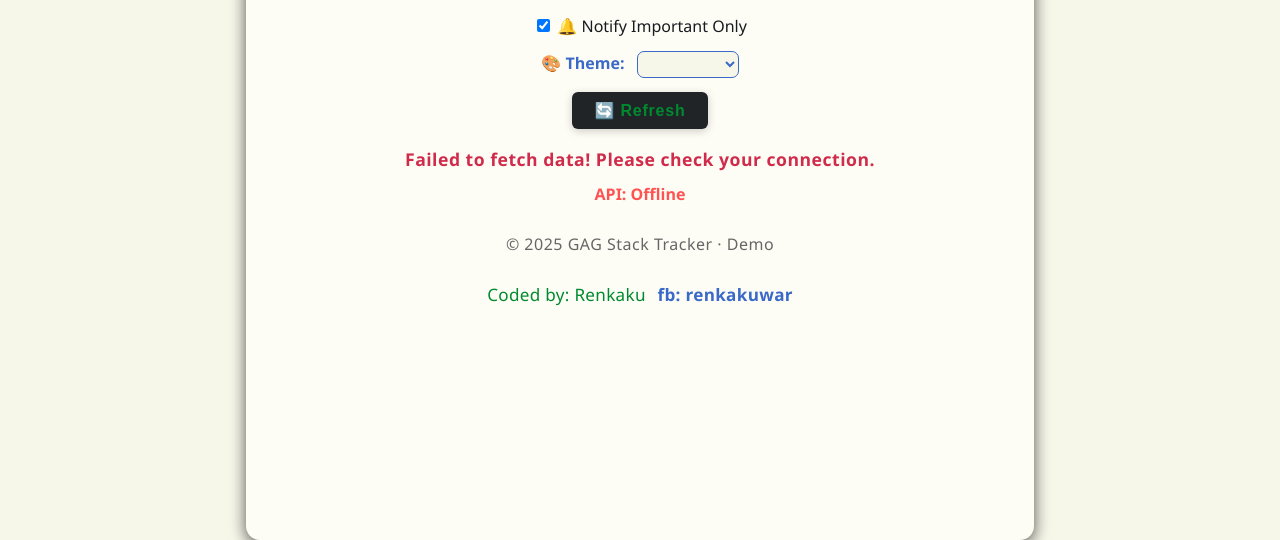
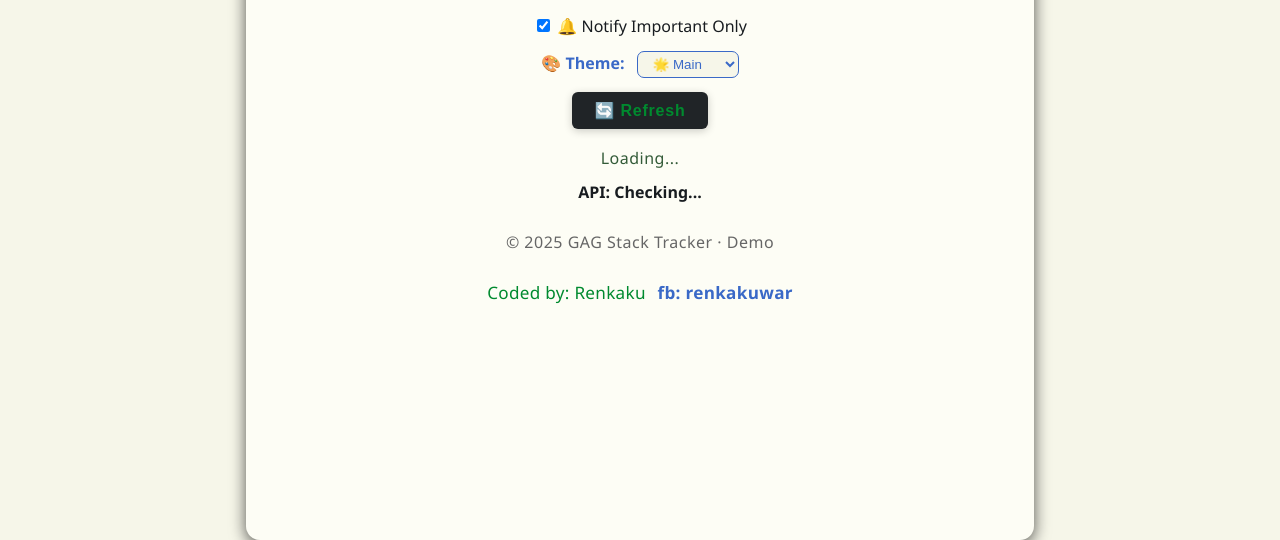
Before and after one commit to cee-tv/gag, a plain HTML site: page index2.html in a window 1280 px wide. Shown: the part 260-800 px from the top of the page. Drawn offline with Linux system fonts and the light colour scheme; no server answers.

Commit message:
Update index2.html

```diff
--- a/index2.html
+++ b/index2.html
@@ -104,6 +104,6 @@
       </div>
     </div>
   </div>
-  <script src="gagstack2.js"></script>
+  <script src="gagstack1.js"></script>
 </body>
 </html>
```
